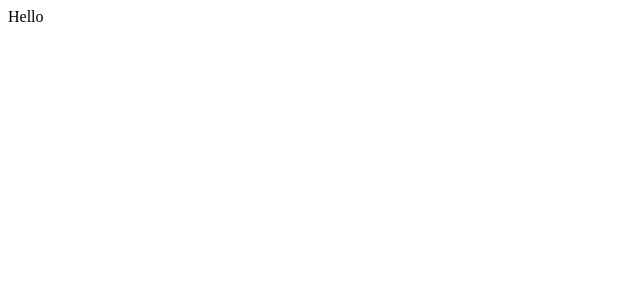
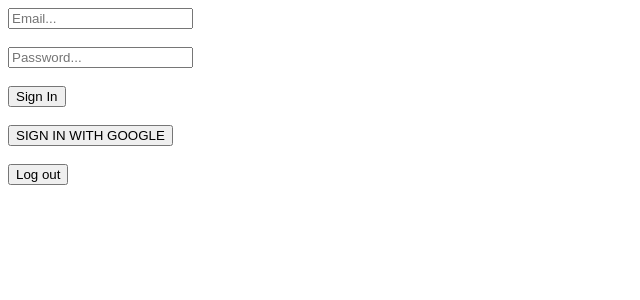
Before and after one commit to zsphinxyz/netflix, a React (Create React App) app: page / in a window 1280 px wide. Shown: the top 300 px of the page, without its empty margins (0-640 px from the left). Built offline with nearby package versions, Linux system fonts and the light colour scheme.

Commit message:
2 files modified

```diff
--- a/App.tsx
+++ b/App.tsx
@@ -1,13 +1,12 @@
 import * as React from 'react';
 import './style.css';
 
-// import Form from './Form';
+import Form from './Form';
 
 export default function App() {
   return (
     <div className="app">
-      Hello
-      {/* <Form /> */}
+      <Form />
     </div>
   );
 }
--- a/Form.jsx
+++ b/Form.jsx
@@ -1,3 +1,4 @@
+import * as React from 'react';
 import { useState } from 'react';
 import { auth, googleProvider } from './firebaseConfig';
 import {
```
